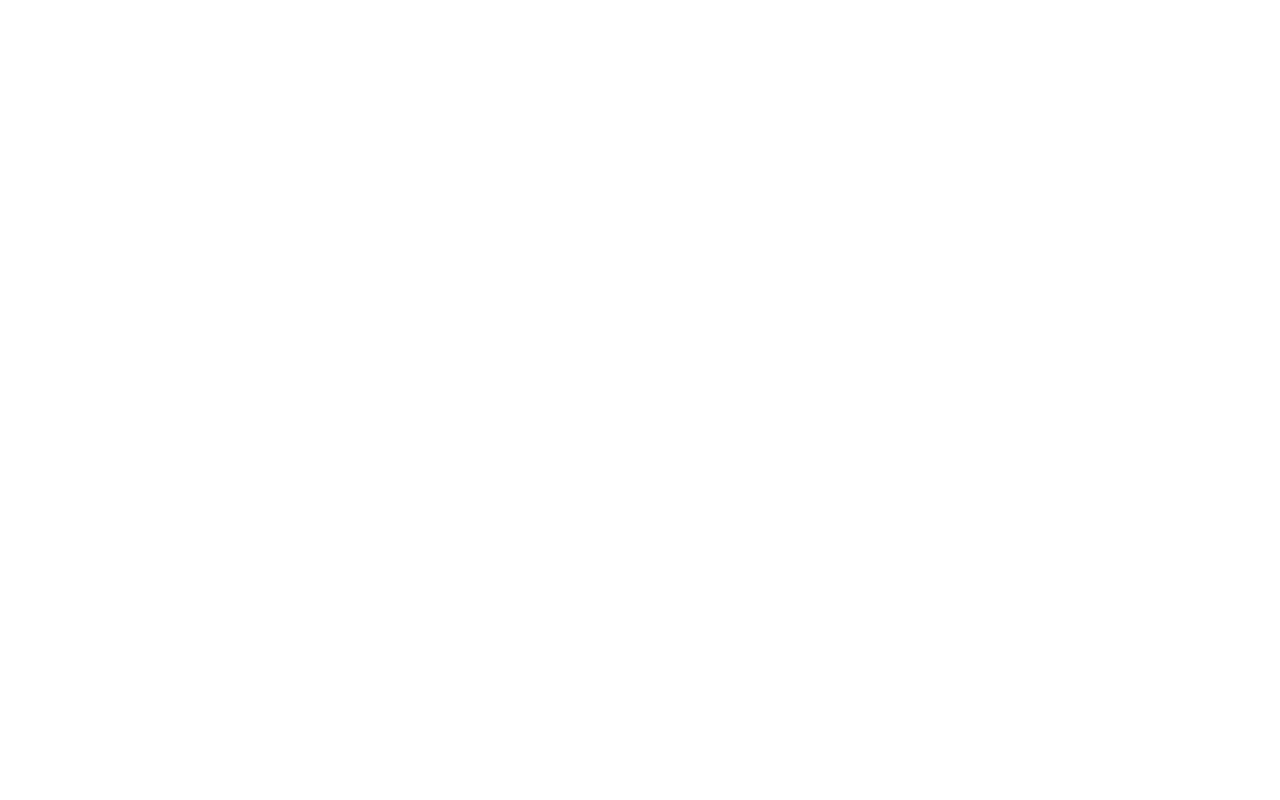
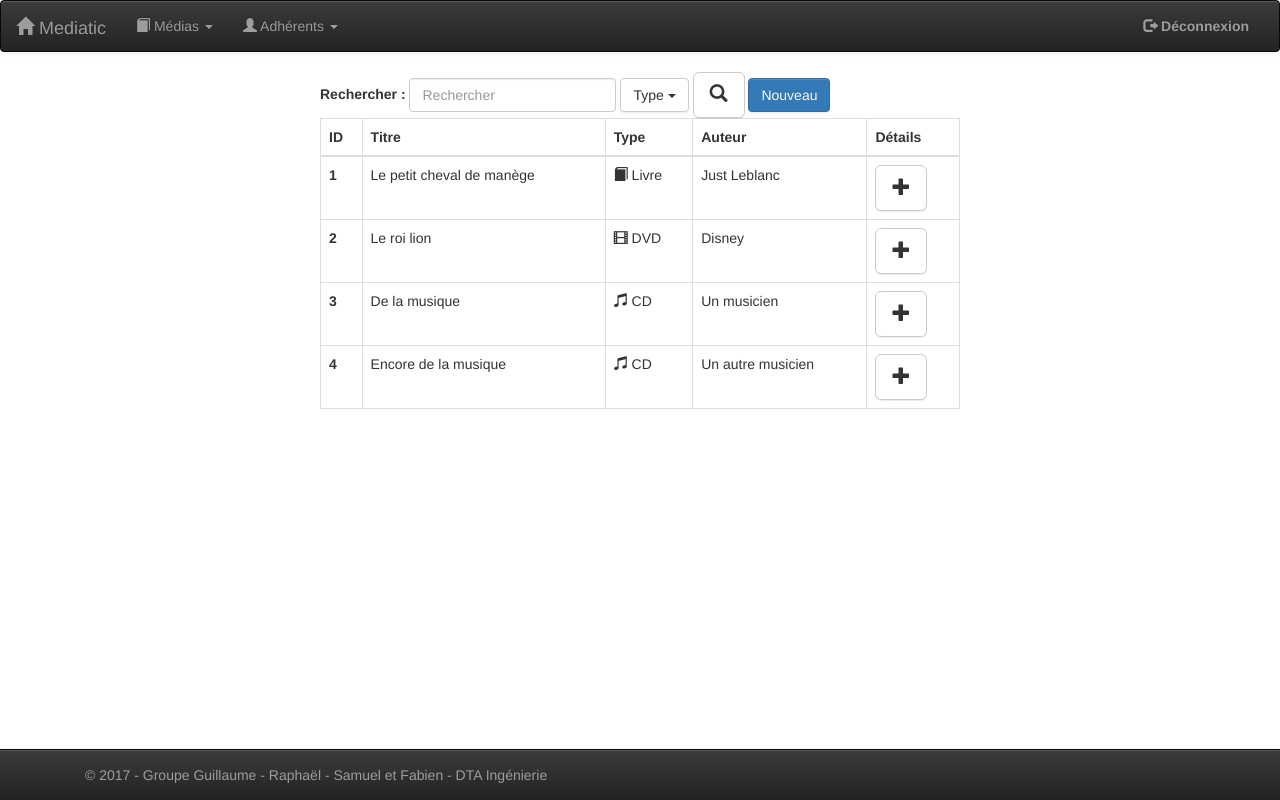
Before and after one commit to Samyo34/mediatic, a plain HTML site: page src/main/webapp/maquette/rechercheMedia.html in a window 1280 px wide. Drawn offline with Linux system fonts and the light colour scheme.

Commit message:
ajout recherche Media

```diff
--- a/src/main/webapp/maquette/rechercheMedia.html
+++ b/src/main/webapp/maquette/rechercheMedia.html
@@ -1,19 +1,162 @@
 <!DOCTYPE html>
 <html>
 <head>
+	<meta charset="UTF-8">
 	<meta name="viewport" content="width=device-width, initial-scale=1">
-	<!--  src (js et autres) -->
+	<link rel="stylesheet" type="text/css" href="css/bootstrap-theme.min.css">
+	<link rel="stylesheet" type="text/css" href="css/bootstrap.min.css">
+	<link rel="stylesheet" type="text/css" href="css/style.css">
 	<title>Mediatic</title>
 </head>
 <body>
 	<header>
-	<!-- nav bar -->
+		<nav class="navbar navbar-default navbar-inverse" role="navigation">
+		  <div class="container-fluid">
+		    <!-- Brand and toggle get grouped for better mobile display -->
+		    <div class="navbar-header">
+		      <button type="button" class="navbar-toggle collapsed" data-toggle="collapse" data-target="#bs-example-navbar-collapse-1">
+		        <span class="sr-only">Toggle navigation</span>
+		        <span class="icon-bar"></span>
+		        <span class="icon-bar"></span>
+		        <span class="icon-bar"></span>
+		      </button>
+		      <a class="navbar-brand" href="rechercheMedia.html"><span class="glyphicon glyphicon-home"></span> Mediatic</a>
+		    </div>
+
+		    <div class="collapse navbar-collapse" id="bs-example-navbar-collapse-1">
+		      <ul class="nav navbar-nav">
+		        <li class="dropdown">
+		          <a href="#" class="dropdown-toggle" data-toggle="dropdown"><span class="glyphicon glyphicon-book"></span> Médias <span class="caret"></span></a>
+		          <ul class="dropdown-menu" role="menu">
+		            <li><a href="rechercheMedia.html"><span class="glyphicon glyphicon-search"></span> Recherche</a></li>
+		            <li class="divider"></li>
+		            <li><a href="creationMedia.html"><span class="glyphicon glyphicon-plus"></span> Création</a></li>
+		          </ul>
+		        </li>
+		        <li class="dropdown">
+		          <a href="#" class="dropdown-toggle" data-toggle="dropdown"><span class="glyphicon glyphicon-user"></span> Adhérents <span class="caret"></span></a>
+		          <ul class="dropdown-menu" role="menu">
+		            <li><a href="rechercheAdherent.html"><span class="glyphicon glyphicon-search"></span> Recherche</a></li>
+		            <li class="divider"></li>
+		            <li><a href="creationAdherent.html"><span class="glyphicon glyphicon-plus"></span> Création</a></li>
+		          </ul>
+		        </li>
+		      </ul>
+		      <ul class="nav navbar-nav navbar-right">
+		        <li class="dropdown">
+		          <a href="#" data-toggle="dropdown"><span class="glyphicon glyphicon-log-out"></span> <b>Déconnexion</b></a>
+		        </li>
+		      </ul>
+		    </div>
+		  </div>
+		</nav>
 	</header>
 
-	<main>
-		<!-- corps de la page-->
+	<main class="col-xs-12 col-md-8 col-md-offset-2 col-lg-6 col-lg-offset-3 container">
+		<div class='row'>
+			<form class="form-inline">
+			  <div class="form-group">
+			    <label for="rechercher">Rechercher : </label>
+			    <input type="text" class="form-control" id="rechercher" placeholder="Rechercher">
+				<div class="dropdown form-group">
+				  <button class="btn btn-default dropdown-toggle" type="button" id="dropdownMenu1" data-toggle="dropdown" aria-haspopup="true" aria-expanded="true">
+				    Type
+				    <span class="caret"></span>
+				  </button>
+				  <ul class="dropdown-menu" aria-labelledby="dropdownMenu1">
+				    <li><a href="#">Livre</a></li>
+				    <li><a href="#">CD</a></li>
+				    <li><a href="#">DVD</a></li>
+				    <li><a href="#">Tout</a></li>
+				  </ul>
+				</div>
+			    <button type="button" class="btn btn-default btn-lg">
+			    	<span class="glyphicon glyphicon-search" aria-hidden="true"></span>
+			    </button>
+			  </div>
+			  <a href='./creationMedia.html'>
+			  	<button type="button" class="btn btn-primary">Nouveau</button>
+			  </a>
+			</form>
+		</div>
+
+		<div class='row'>
+			<table class="table table-bordered">
+				<thead>
+					<tr>
+						<th>ID</th>
+						<th>Titre</th>
+						<th>Type</th>
+						<th>Auteur</th>
+						<th>Détails</th>
+					</tr>
+				</thead>
+				<tbody>
+					<tr>
+						<th>1</th>
+						<td>Le petit cheval de manège</td>
+						<td><span class="glyphicon glyphicon-book" aria-hidden="true"></span> Livre</td>
+						<td>Just Leblanc</td>
+						<td>
+						<a href="./affichageMedia.html">
+							<button type="button" class="btn btn-default btn-lg">
+			    				<span class="glyphicon glyphicon-plus" aria-hidden="true"></span>
+			    			</button>
+						</a>
+						</td>
+					</tr>
+					<tr>
+						<th>2</th>
+						<td>Le roi lion</td>
+						<td><span class="glyphicon glyphicon-film" aria-hidden="true"></span> DVD</td>
+						<td>Disney</td>
+							<td>
+							<a href="./affichageMedia.html">
+								<button type="button" class="btn btn-default btn-lg">
+				    				<span class="glyphicon glyphicon-plus" aria-hidden="true"></span>
+				    			</button>
+							</a>
+						</td>
+					</tr>
+					<tr>
+						<th>3</th>
+						<td>De la musique</td>
+						<td><span class="glyphicon glyphicon-music" aria-hidden="true"></span> CD</td>
+						<td>Un musicien</td>
+						<td>
+							<a href="./affichageMedia.html">
+								<button type="button" class="btn btn-default btn-lg">
+				    				<span class="glyphicon glyphicon-plus" aria-hidden="true"></span>
+				    			</button>
+							</a>
+						</td>
+					</tr>
+					<tr>
+						<th>4</th>
+						<td>Encore de la musique</td>
+						<td><span class="glyphicon glyphicon-music" aria-hidden="true"></span> CD</td>
+						<td>Un autre musicien</td>
+						<td>
+							<a href="./affichageMedia.html">
+								<button type="button" class="btn btn-default btn-lg">
+				    				<span class="glyphicon glyphicon-plus" aria-hidden="true"></span>
+				    			</button>
+							</a>
+						</td>
+					</tr>
+				</tbody>
+			 </table>
+		</div>
 	</main>
 
 	<footer>
+	<div class="navbar navbar-default navbar-fixed-bottom navbar-inverse">
+	    <div class="container">
+	      <p class="navbar-text pull-center">© 2017 - Groupe Guillaume - Raphaël - Samuel et Fabien - DTA Ingénierie</p>
+	    </div>
+  	</div>
+	<script src="js/jquery-3.1.1.min.js"></script>
+	<script src="js/underscore.min.js"></script>
+	<script src="js/bootstrap.min.js"></script>
 	</footer>
 </body>
```
Also changed, not shown: src/main/webapp/maquette/rechercheAdherent.html (+7 -6 lines).
